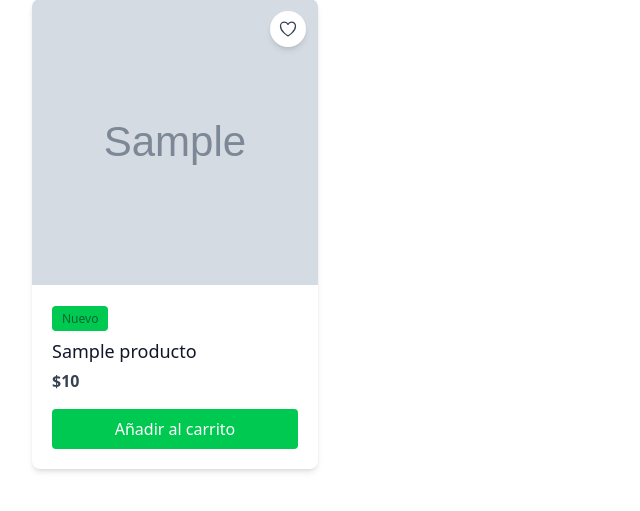
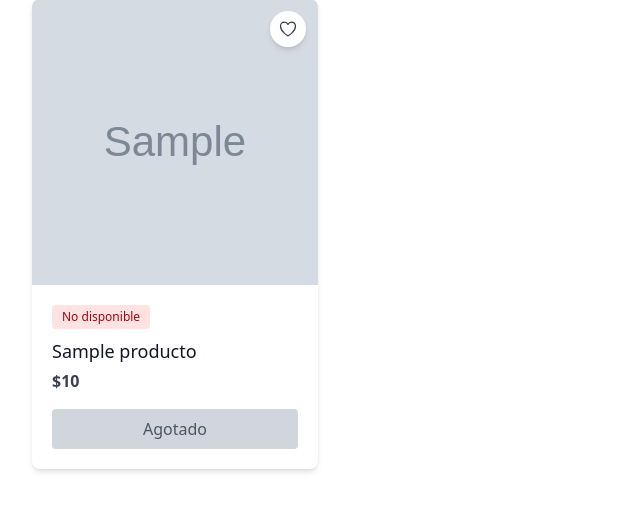
Before and after one commit to RinconF/proyecto_ombu, a Django app: template productos/templates/productos/list_products.html in a window 1280 px wide. Shown: the part 149-660 px from the top of the page, without its empty margins (0-640 px from the left). Run offline with Django 5.2, Linux system fonts and the light colour scheme; the template is opened without the code that fills it: most values are stand-ins (such as "Sample title", 1, 10 or a date in 2020); grey boxes marked "Sample" are stand-in pictures; parts of the project's set-up code (start-up, migrations or seed data) failed here and were passed over.

Commit message:
diponible y no disponible

```diff
--- a/productos/templates/productos/list_products.html
+++ b/productos/templates/productos/list_products.html
@@ -1,5 +1,4 @@
 {% extends "base.html" %}
-
 {% block content %}
 <div class="container mx-auto px-4 py-8">
   <!-- Page Header -->
@@ -8,7 +7,6 @@
       Lista de productos
     </h1>
   </header>
-
   <!-- Product Grid -->
   <div class="grid grid-cols-1 sm:grid-cols-2 lg:grid-cols-3 xl:grid-cols-4 gap-6">
     {% for producto in products %}
@@ -20,7 +18,6 @@
             <path stroke-linecap="round" stroke-linejoin="round" d="M21 8.25c0-2.485-2.099-4.5-4.688-4.5-1.935 0-3.597 1.126-4.312 2.733-.715-1.607-2.377-2.733-4.313-2.733C5.1 3.75 3 5.765 3 8.25c0 7.22 9 12 9 12s9-4.78 9-12z" />
           </svg>
         </button>
-
     <!-- Product Image -->
     <div class="overflow-hidden aspect-square">
       {% if producto.photo %}
@@ -40,9 +37,17 @@
 
     <!-- Product Info -->
     <div class="p-5 flex flex-col flex-grow">
-          <!-- Badge -->
-          <div class="mb-2">
+      <!-- Badges -->
+      <div class="mb-2 flex flex-wrap gap-2">
+        {% comment %}
         <span class="bg-green-500 text-green-800 text-xs font-medium px-2.5 py-1 rounded">Nuevo</span>
+        {% endcomment %}
+        <!-- Disponibilidad Badge -->
+        {% if producto.available %}
+        <span class="bg-blue-100 text-blue-800 text-xs font-medium px-2.5 py-1 rounded">Disponible</span>
+        {% else %}
+        <span class="bg-red-100 text-red-800 text-xs font-medium px-2.5 py-1 rounded">No disponible</span>
+        {% endif %}
       </div>
 
       <!-- Title -->
@@ -57,16 +62,21 @@
 
       <!-- Add To Cart Button -->
       <div class="mt-auto">
+        {% if producto.available %}
         <button class="w-full bg-green-500 hover:bg-green-600 text-white font-medium py-2 px-4 rounded transition duration-300 transform hover:scale-105 focus:outline-none focus:ring-2 focus:ring-green-300">
           Añadir al carrito
         </button>
+        {% else %}
+        <button class="w-full bg-gray-300 text-gray-600 font-medium py-2 px-4 rounded cursor-not-allowed" disabled>
+          Agotado
+        </button>
+        {% endif %}
       </div>
     </div>
   </div>
 </div>
 {% endfor %}
   </div>
-
   <!-- Empty State - Show when no products are available -->
 {% if not products %}
   <div class="flex flex-col items-center justify-center py-12 bg-gray-50 rounded-lg">
```
Also changed, not shown: inicio/admin.py (+5 -5 lines), productos/views.py (+8 -0 lines). Lines whose indentation alone changed are shown as unchanged.
